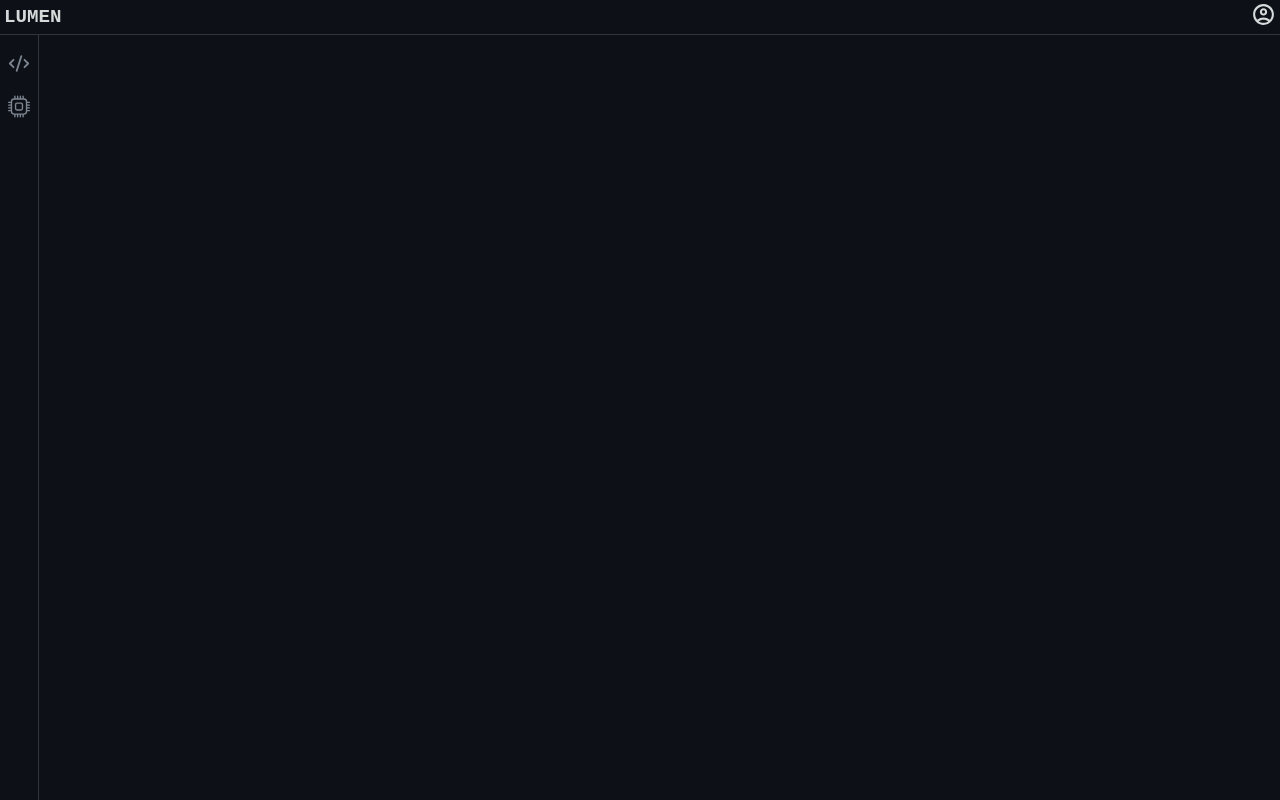
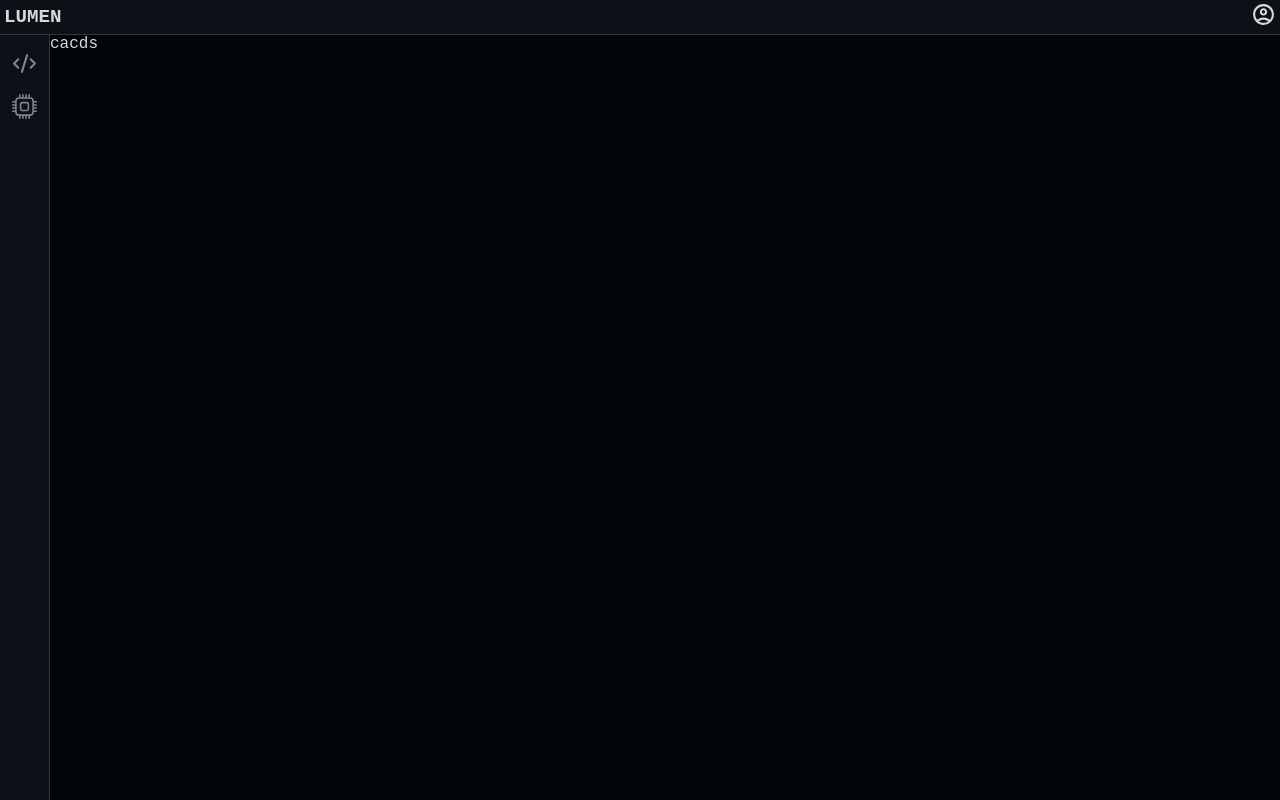
Before and after one commit to UditDe/LUMEN, a React (Vite) app: page / in a window 1280 px wide. Built offline with nearby package versions, Linux system fonts and the light colour scheme; a web font is replaced by a local one.

Commit message:
bug fix: home.scss

```diff
--- a/src/Components/slidebar-component/SidebarMain.scss
+++ b/src/Components/slidebar-component/SidebarMain.scss
@@ -5,11 +5,10 @@
     flex-direction: column;
     gap: 3px;
     align-items: flex-start;
-    width: max-content;
+    width: 50px;
     height: calc(100vh - 35px);
     border-right: 1px solid $border-color;
-    padding: 8px;
-    padding-left: 0px;
+    padding: 8px 0px;
     transition: all ease;
 
     .navigation-logo {
@@ -17,10 +16,10 @@
         align-items: center;
         justify-content: center;
         height: 20px;
-        width: 30px;
+        width: 100%;
         margin: 10px 0px;
         color: $text-color-secondary;
-        padding-left: 8px;
+        // padding-left: 8px;
 
         &:hover {
             color: $text-color;
--- a/src/Pages/Home.scss
+++ b/src/Pages/Home.scss
@@ -1,6 +1,9 @@
+@use "../variables" as *;
 .layout {
     display: flex;
     flex-direction: column;
+    width: 100vw;
+    height: 100vh;
     /* For Chrome, Edge, and Safari */
     ::-webkit-scrollbar {
         width: 10px; /* width of the scrollbar */
@@ -22,6 +25,16 @@
     }
     .main-container {
         display: flex;
+        flex-direction: row;
         width: 100vw;
+        height: 100%;
+        .left-container {
+            width: fit-content;
+        }
+        .right-container {
+            background-color: $bg-color-two;
+            height: 100%;
+            width: 100%;
+        }
     }
 }
--- a/src/Pages/Home.tsx
+++ b/src/Pages/Home.tsx
@@ -1,6 +1,7 @@
 import React from 'react'
 import Header from '../Components/header-component/Header'
 import SidebarMain from '../Components/slidebar-component/SidebarMain'
+import "./Home.scss"
 
 const Home : React.FC = () => {
   return (
@@ -10,7 +11,9 @@ const Home : React.FC = () => {
             <div className="left-container">
                 <SidebarMain />
             </div>
-            <div className="right-container"></div>
+            <div className="right-container">
+              cacds
+            </div>
         </div>
     </div>
   )
```
